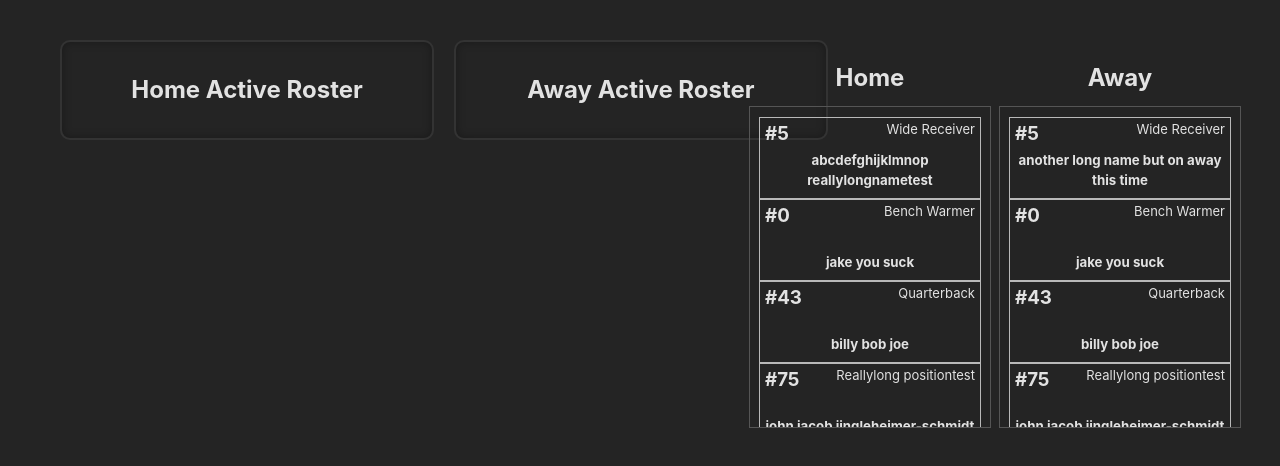
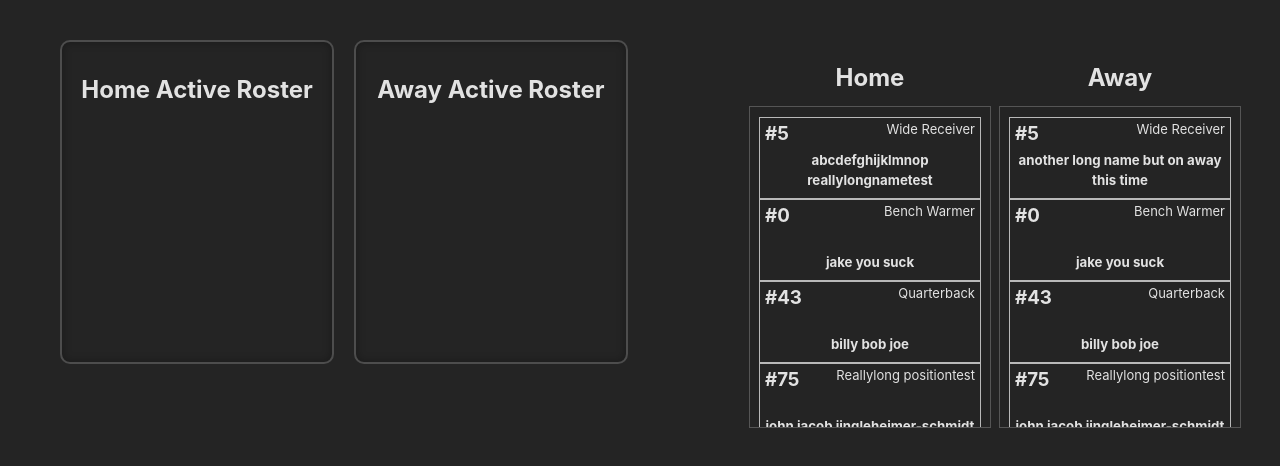
Before and after one commit to JakeRasmusson/cuddly-winner, a React (Vite) app in the folder client/: page / in a window 1280 px wide. Shown: the top 466 px of the page. Built offline with nearby package versions, Linux system fonts and the light colour scheme.

Commit message:
minor visual updates

```diff
--- a/client/src/App.jsx
+++ b/client/src/App.jsx
@@ -24,6 +24,8 @@ import './App.css'
  *     - Data Webpage
  *
  * Selecting new template displays updated URL to see live stats
+ *
+ * Change posession toggle
  *
  */
 
--- a/client/src/components/PlayerList/PlayerList.css
+++ b/client/src/components/PlayerList/PlayerList.css
@@ -2,7 +2,7 @@
     display: flex;
     flex-direction: column;
     align-items: center;
-    max-height: 300px;
+    height: 300px;
     width: 100%;
     overflow-y: auto;
 
--- a/client/src/components/Roster/Roster.css
+++ b/client/src/components/Roster/Roster.css
@@ -1,7 +1,13 @@
 .roster {
-    width: 350px;
-    border: 2px solid #333;
+    width: 250px;
+    border: 2px solid #4d4d4d;
     padding: 10px;
     border-radius: 10px;
     box-shadow: inset 0 0 10px rgba(0, 0, 0, 0.3);
+    display: flex;
+    flex-direction: column;
+    min-height: 300px;
 }
+.roster-players {
+    margin: auto;
+}
```
